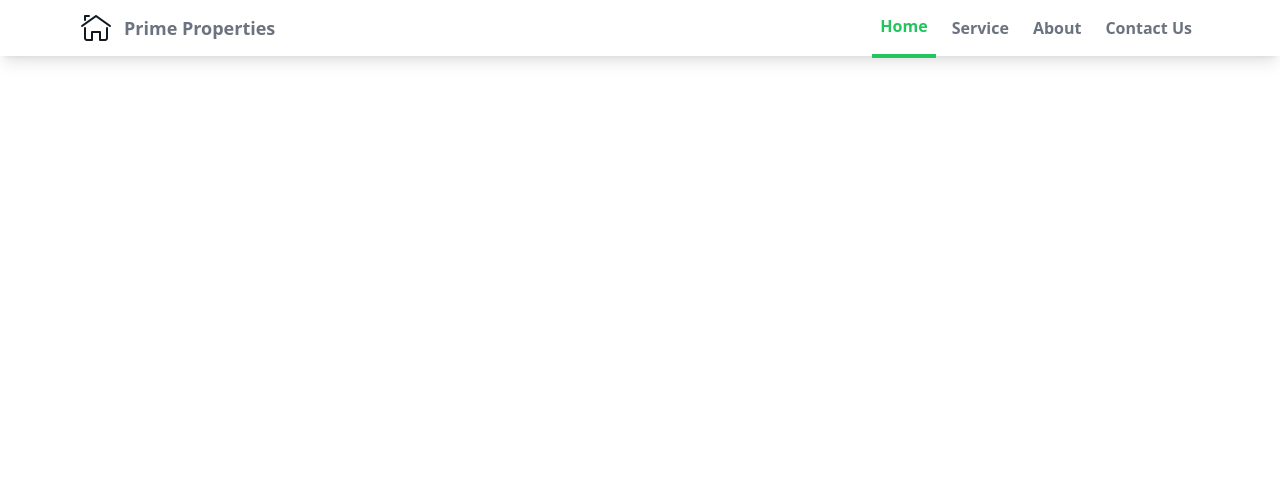
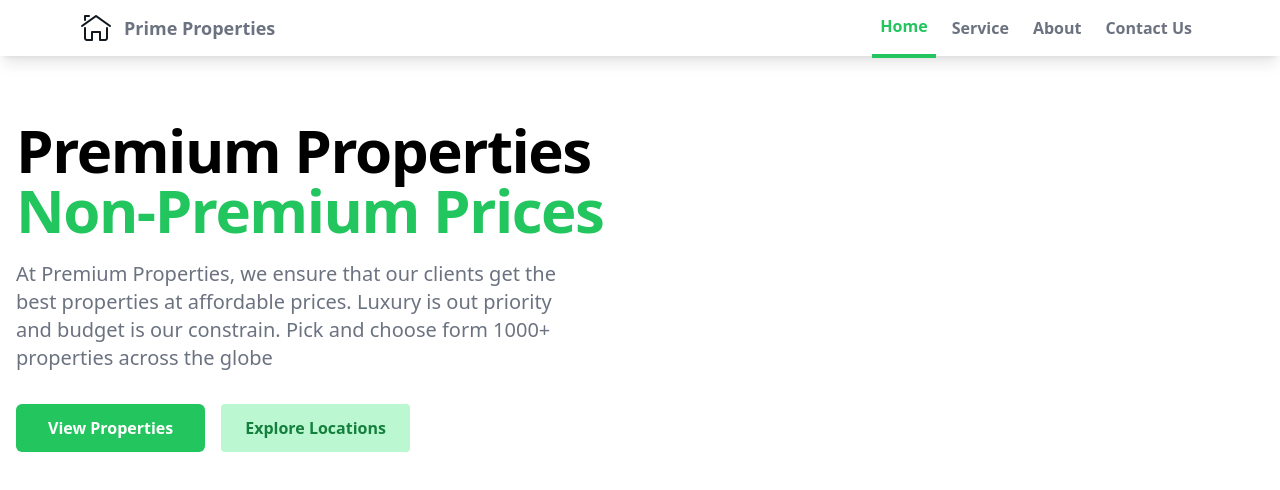
Before and after one commit to PrinceNarteh/prime-properties, a website: page src/index.html in a window 1280 px wide. Drawn offline with Linux system fonts and the light colour scheme.

Commit message:
feat: style site banner

```diff
--- a/src/index.html
+++ b/src/index.html
@@ -8,6 +8,7 @@
     <link rel="stylesheet" href="../public/styles.css" />
   </head>
   <body>
+    <!-- NAVBAR -->
     <nav class="bg-white shadow-lg">
       <div
         class="max-w-6xl mx-auto px-4 h-14 flex justify-between items-center"
@@ -37,5 +38,34 @@
         />
       </div>
     </nav>
+    <!-- SITE BANNER -->
+    <main class="px-4 mt-10 md:mt-16">
+      <div class="sm:text-center lg:text-left">
+        <h1
+          class="xs:text-3xl sm:text-5xl md:text-6xl text-4xl font-extrabold tracking-tight"
+        >
+          <span class="block">Premium Properties</span>
+          <span class="block text-green-500">Non-Premium Prices</span>
+        </h1>
+        <p
+          class="mt-3 text-base text-gray-500 md:text-xl md:mt-5 sm:mt-5 sm:text-lg sm:max-w-xl sm:mx-auto lg:mx-0"
+        >
+          At Premium Properties, we ensure that our clients get the best
+          properties at affordable prices. Luxury is out priority and budget is
+          our constrain. Pick and choose form 1000+ properties across the globe
+        </p>
+        <div class="mt-8 flex flex-col gap-y-2 md:flex-row md:gap-4">
+          <a
+            class="bg-green-500 text-center hover:bg-green-600 px-8 py-3 rounded-md font-bold text-white cursor-pointer"
+            >View Properties</a
+          >
+          <a
+            class="bg-green-200 text-center hover:bg-green-300 px-6 py-3 rounded font-bold text-green-700 cursor-pointer"
+            >Explore Locations</a
+          >
+        </div>
+      </div>
+    </main>
+    <!-- SITE BANNER -->
   </body>
 </html>
```
Also changed, not shown: public/styles.css.
